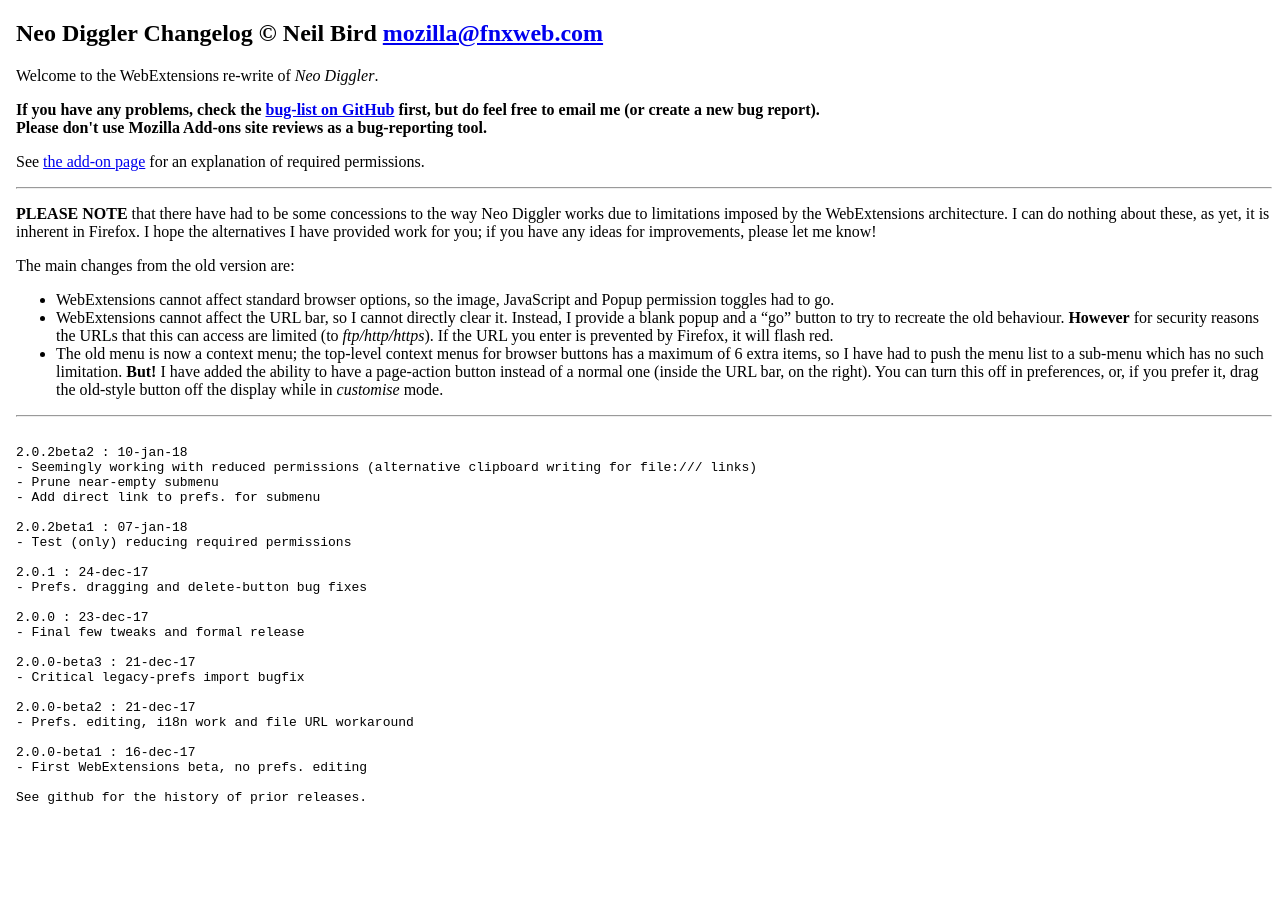
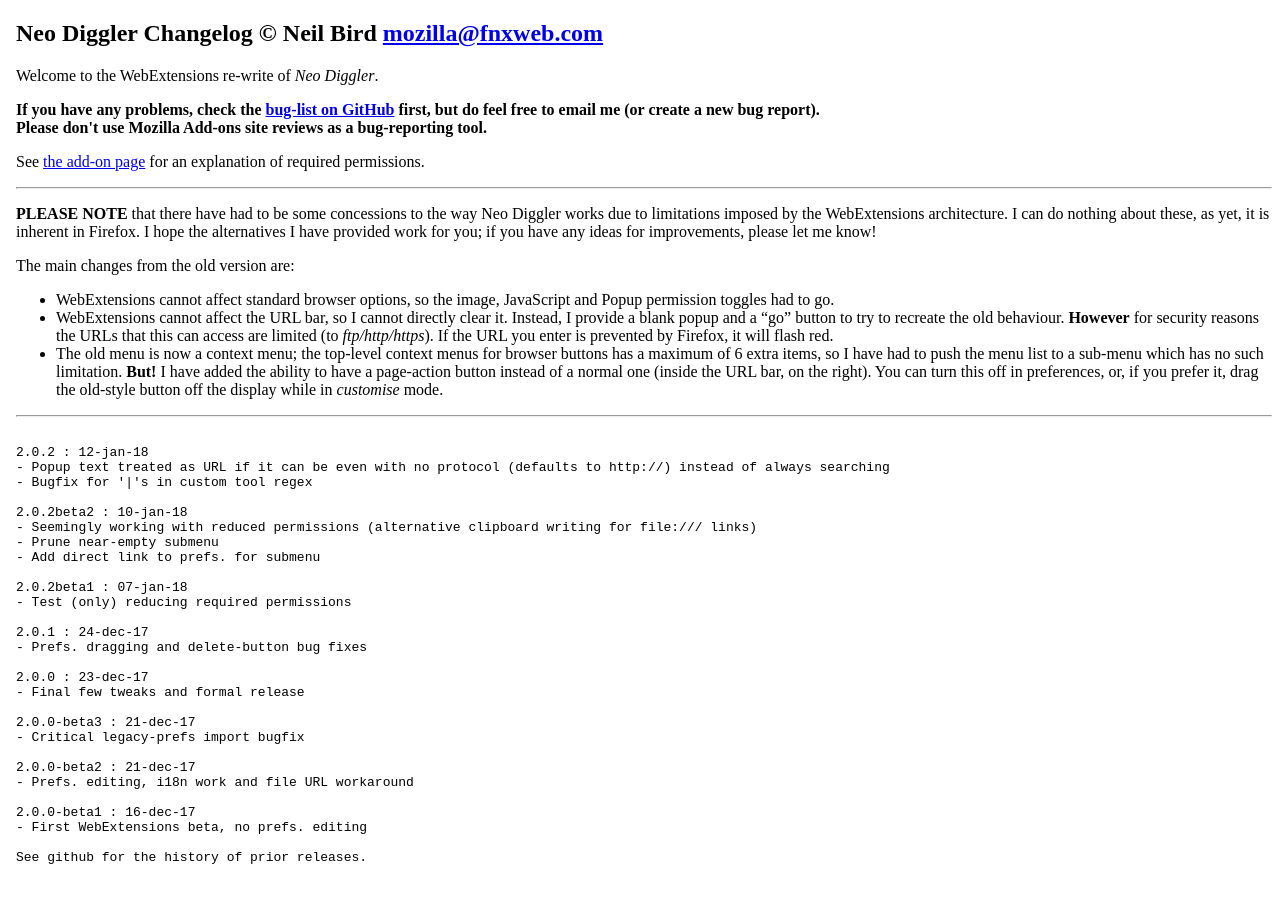
Before and after one commit to fnxweb/neo-diggler, a browser extension: page release/changelog.html in a window 1280 px wide. Before the commit the page ends 848 px from the top, so only its background shows below. Drawn offline with Linux system fonts and the light colour scheme.

Commit message:
Upload 2.0.2

```diff
--- a/release/changelog.html
+++ b/release/changelog.html
@@ -49,6 +49,10 @@
     <hr>
     <pre>
 
+2.0.2 : 12-jan-18
+- Popup text treated as URL if it can be even with no protocol (defaults to http://) instead of always searching
+- Bugfix for '|'s in custom tool regex
+
 2.0.2beta2 : 10-jan-18
 - Seemingly working with reduced permissions (alternative clipboard writing for file:/// links)
 - Prune near-empty submenu
```
Also changed, not shown: release/manifest.json, 2 other files.
